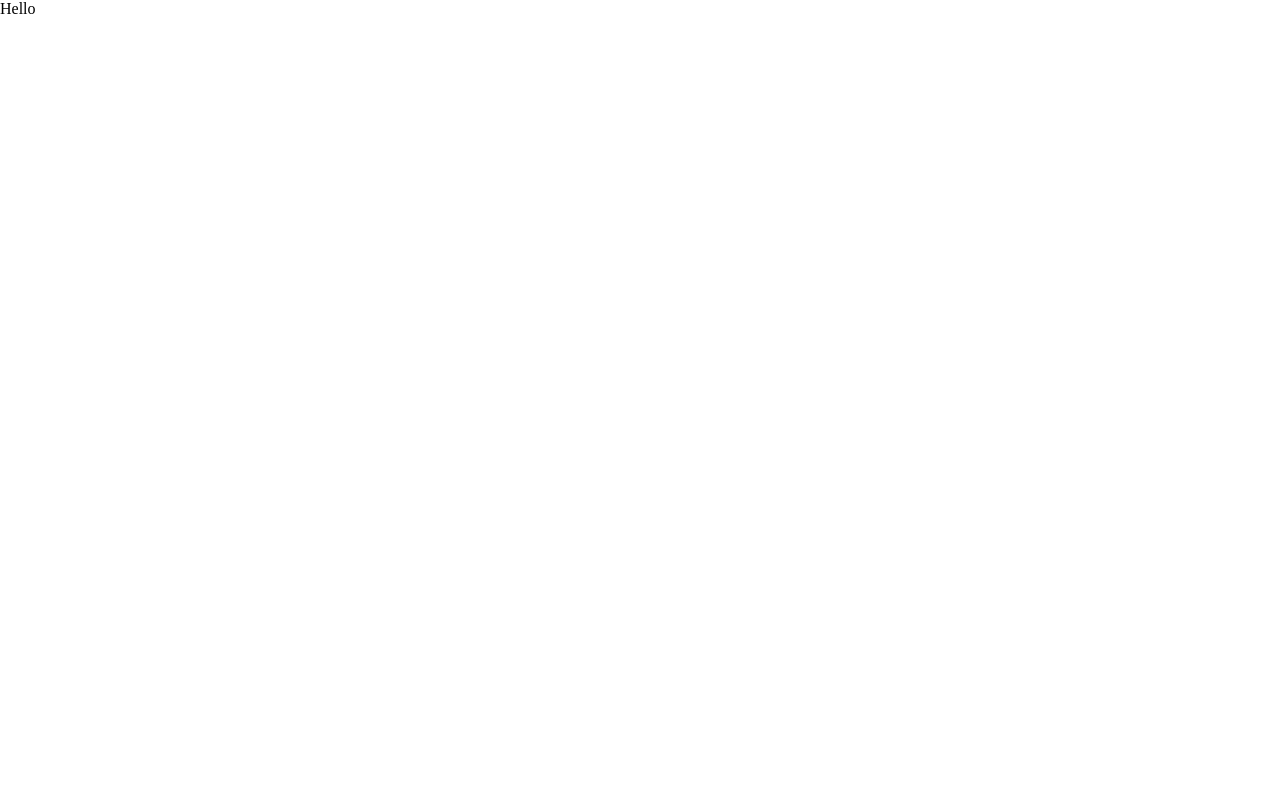
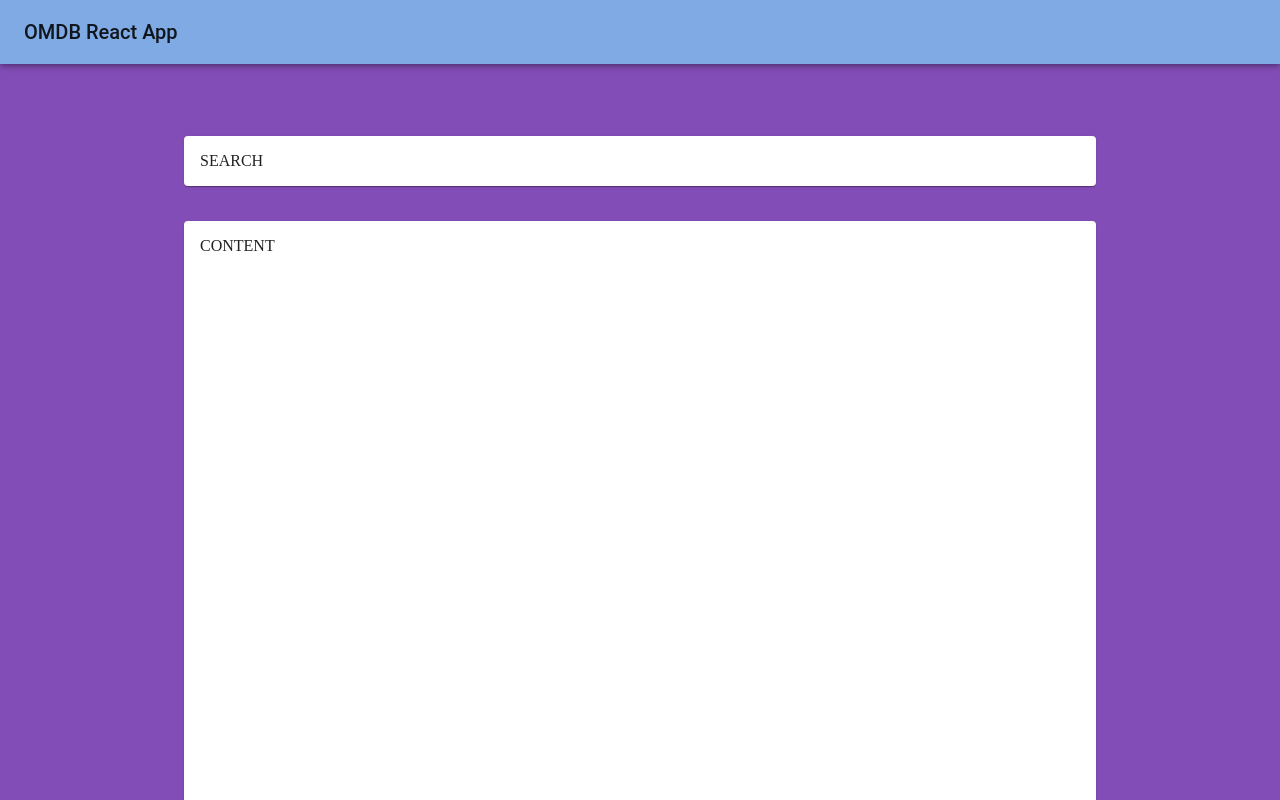
Before and after one commit to xXValhallaCoderXx/omdb-react-app, a React (Create React App) app: page /movies in a window 1280 px wide. Shown: the top 800 px of the page. Built offline with nearby package versions, Linux system fonts and the light colour scheme.

Commit message:
Create search bar component

```diff
--- a/src/pages/movie-list/View.tsx
+++ b/src/pages/movie-list/View.tsx
@@ -2,7 +2,10 @@ import React from "react";
 
 import { IMovieList } from "shared/types";
 
+import { Box } from "@material-ui/core";
+
 import { MainLayout } from "shared/layouts";
+import { Card } from "shared/components/atoms";
 
 interface IProps {
   value: string;
@@ -12,7 +15,12 @@ interface IProps {
 }
 
 const MainView: React.FC<IProps> = ({ onSubmit, onChange, results, value }) => {
-  return <MainLayout style={{ padding: 0 }}>MainLayout</MainLayout>;
+  return (
+    <MainLayout>
+      <Card style={{ position: "sticky", top: 55 }}> SEARCH</Card>
+      <Card style={{ marginTop: 35, height: 1200 }}>CONTENT</Card>
+    </MainLayout>
+  );
 };
 
 export default MainView;
--- a/src/pages/movie-list/index.tsx
+++ b/src/pages/movie-list/index.tsx
@@ -1,7 +1,14 @@
 import React from "react";
+import View from "./View";
 
-const MovieListContainer = () => {
-  return <div>Hello</div>;
+const MovieListContainer: React.FC = () => {
+  const onChange = () => {
+    console.log("ON CHANGE");
+  };
+  const onSubmit = () => {
+    console.log("ON SUBMIT");
+  };
+  return <View value="" onChange={onChange} onSubmit={onSubmit} results={[]} />;
 };
 
 export default MovieListContainer;
--- a/src/shared/components/atoms/Card/index.tsx
+++ b/src/shared/components/atoms/Card/index.tsx
@@ -1,19 +1,18 @@
 import React from "react";
 import { makeStyles } from "@material-ui/core/styles";
 import Card, { CardProps } from "@material-ui/core/Card";
-import CardContent from "@material-ui/core/CardContent";
 
 const useStyles = makeStyles((theme) => ({
   content: {
-    height: "100%",
+    padding: theme.spacing(2),
   },
 }));
 
 const CardContainer: React.FC<CardProps> = ({ children, ...props }) => {
   const classes = useStyles();
   return (
-    <Card {...props}>
-      <CardContent className={classes.content}>{children}</CardContent>
+    <Card className={classes.content} {...props}>
+      {children}
     </Card>
   );
 };
--- /dev/null
+++ b/src/shared/components/atoms/Input/index.tsx
@@ -0,0 +1,22 @@
+import React from "react";
+import TextField, { TextFieldProps } from "@material-ui/core/TextField";
+
+interface ILocal {
+  icon?: any;
+}
+
+type IProps = TextFieldProps & ILocal;
+
+const Input: React.FC<IProps> = ({ icon, label, ...props }) => {
+  return (
+    <TextField
+      id={`text-field-${label}`}
+      {...props}
+      InputProps={{
+        endAdornment: icon,
+      }}
+    />
+  );
+};
+
+export default Input;
--- a/src/shared/components/atoms/index.tsx
+++ b/src/shared/components/atoms/index.tsx
@@ -1,3 +1,4 @@
 export { default as Typography } from "./Typography";
 export { default as Button } from "./Button";
 export { default as Card } from "./Card";
+export { default as Input } from "./Input";
--- /dev/null
+++ b/src/shared/components/molecules/index.ts
@@ -0,0 +1 @@
+export { default as SearchBar } from "./SearchBar";
--- a/src/shared/layouts/Main/index.tsx
+++ b/src/shared/layouts/Main/index.tsx
@@ -7,11 +7,15 @@ interface IProps {
   mobile?: boolean;
   movieID?: string;
   children: any;
-  style: any;
+  style?: any;
 }
 
 const useStyles = makeStyles((theme) => ({
   height: {
+    [theme.breakpoints.down("xs")]: {
+      paddingLeft: 0,
+      paddingRight: 0,
+    },
     height: "100%",
   },
   content: {
@@ -25,10 +29,12 @@ const MainLayout: React.FC<IProps> = (props) => {
   const { children, mobile, movieID } = props;
   const classes = useStyles();
   return (
-    <div style={props.style} className={classes.content}>
+    <div className={classes.content}>
       <Navbar movieID={movieID} mobile={mobile} />
       <Box mt={9} className={classes.height}>
-        <Container className={classes.height}>{children}</Container>
+        <Container maxWidth="md" className={classes.height}>
+          {children}
+        </Container>
       </Box>
     </div>
   );
```
Also changed, not shown: src/shared/components/molecules/SearchBar/index.tsx (added, +73 -0 lines).
